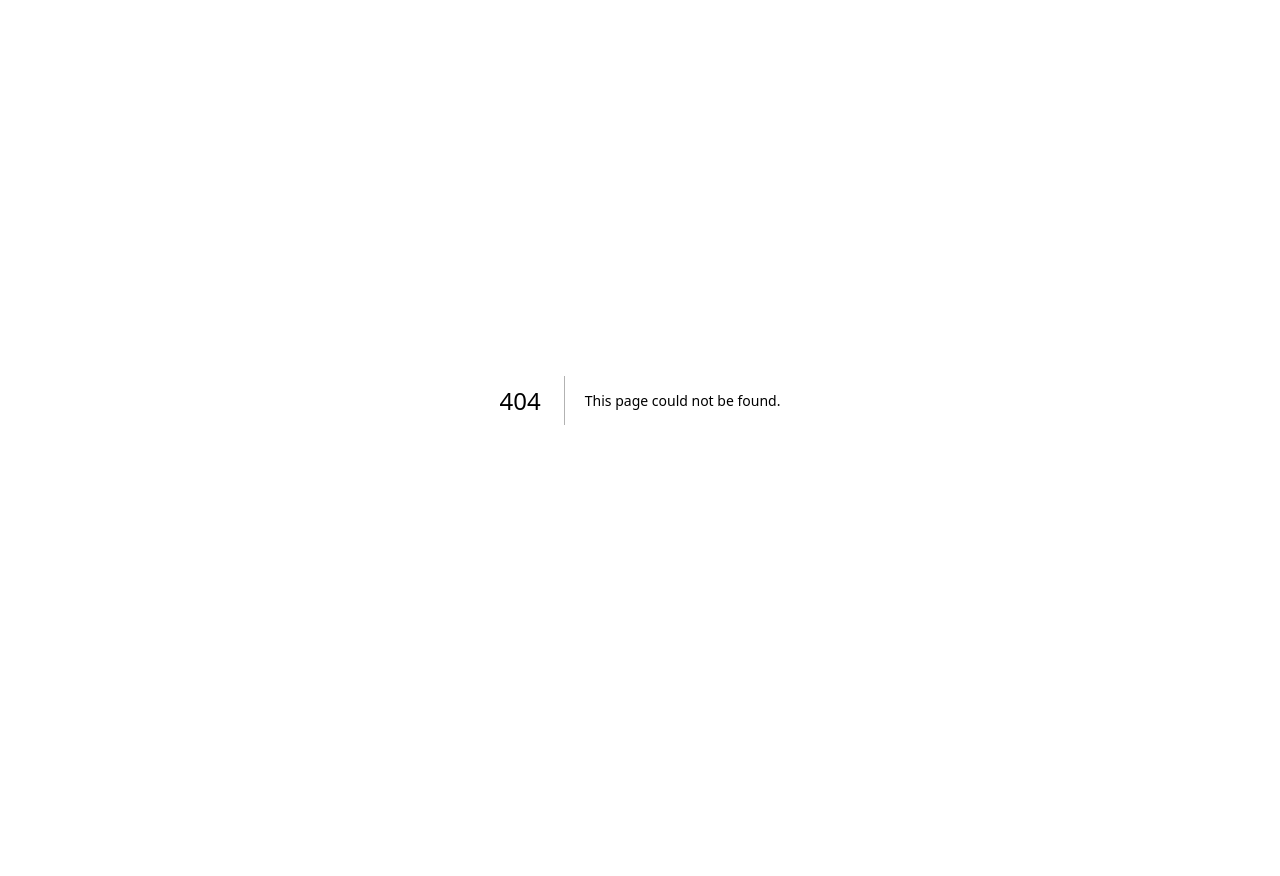
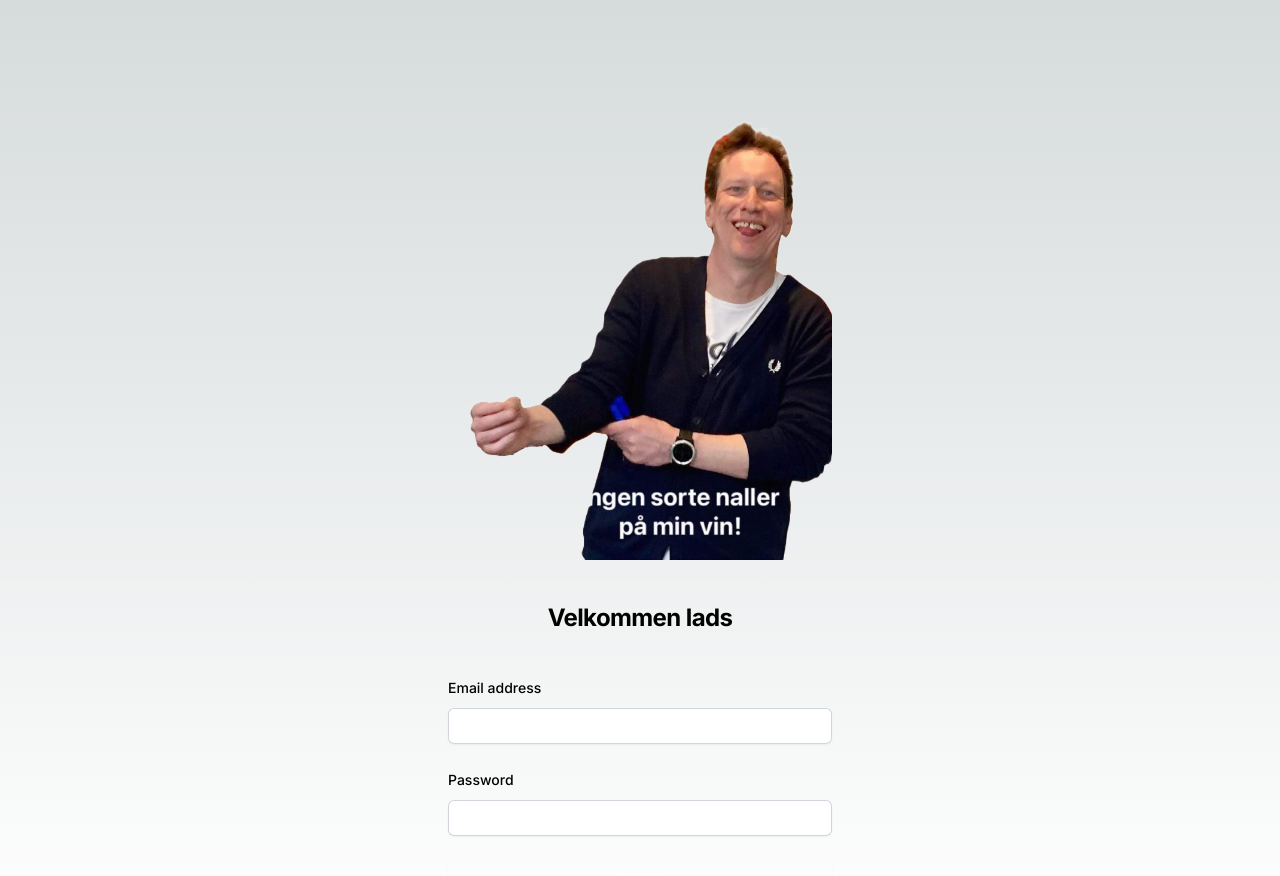
Before and after one commit to Fiedler12/betting-app, a Next.js app: page /login in a window 1280 px wide. Before the commit this address had no page. Shown: the top 876 px of the page. Before the commit the page ends 800 px from the top, so only its background shows below. Built offline with nearby package versions, Linux system fonts and the light colour scheme.

Commit message:
Initial commit

```diff
--- /dev/null
+++ b/src/app/home/page.tsx
@@ -0,0 +1,8 @@
+
+export default function Home() {
+
+    return(
+        <h1>Hi</h1>
+
+    )
+}
--- /dev/null
+++ b/src/app/login/page.tsx
@@ -0,0 +1,93 @@
+"use client"
+import { useRouter } from "next/navigation";
+import { useState } from "react"
+
+export default function Login() {
+    const [username, setUsername] = useState("");
+    const [password, setPassword] = useState("");
+    const [loading, setLoading] = useState(false);
+    const [failed, setFailed] = useState(false);
+    const router = useRouter();
+
+    const submit = async () => {
+        setLoading(true);
+        await setTimeout(() => {console.log("Login started")}, 1000);
+        router.push("/home");
+    }
+    return(
+        <div className="flex min-h-full flex-1 flex-col px-6 py-12 lg:px-8">
+        <div className="sm:mx-auto sm:w-full sm:max-w-sm">
+          <img
+            className="mx-auto h-100 w-auto"
+            src="/lad.png"
+            alt="Your Company"
+          />
+          <h2 className="mt-10 text-center text-2xl font-bold leading-9 tracking-tight text-black dark:text-white">
+            Velkommen lads
+          </h2>
+        </div>
+        {!loading ?
+        <div className="mt-10 sm:mx-auto sm:w-full sm:max-w-sm">
+        <form className="space-y-6" action={submit}>
+            {failed &&
+            <div>
+              <label className="block text-sm font-medium leading-6 text-red-500">
+                Wrong username or password
+              </label>
+            </div>
+            }
+            <div>
+              <label htmlFor="email" className="block text-sm font-medium leading-6 text-black dark:text-white">
+                Email address
+              </label>
+              <div className="mt-2">
+                <input
+                  id="email"
+                  name="email"
+                  type="email"
+                  autoComplete="email"
+                  onChange={e => setUsername(e.target.value)}
+                  required
+                  className="block w-full rounded-md border-0 py-1.5 text-gray-900 shadow-sm ring-1 ring-inset ring-gray-300 placeholder:text-gray-400 focus:ring-2 focus:ring-inset focus:ring-indigo-600 sm:text-sm sm:leading-6"
+                />
+              </div>
+            </div>
+
+            <div>
+              <div className="flex items-center justify-between">
+                <label htmlFor="password" className="block text-sm font-medium leading-6 text-black dark:text-white">
+                  Password
+                </label>
+              </div>
+              <div className="mt-2">
+                <input
+                  id="password"
+                  name="password"
+                  type="password"
+                  autoComplete="current-password"
+                  onChange={e => setPassword(e.target.value)}
+                  required
+                  className="block w-full rounded-md border-0 py-1.5 text-gray-900 shadow-sm ring-1 ring-inset ring-gray-300 placeholder:text-gray-400 focus:ring-2 focus:ring-inset focus:ring-indigo-600 sm:text-sm sm:leading-6"
+                  />
+              </div>
+            </div>
+
+            <div>
+              <button
+                type="submit"
+                className="flex w-full justify-center rounded-md bg-primary-shade-75 border-gray-200 dark:bg-gray-900 dark:border-gray-700 px-3 py-1.5 text-sm font-semibold leading-6 text-white shadow-sm hover:bg-indigo-500 focus-visible:outline focus-visible:outline-2 focus-visible:outline-offset-2 focus-visible:outline-grey-600"
+                >
+                Sign in
+              </button>
+            </div>
+          </form>
+        </div>
+        :
+        <div>
+            <h1>Loading</h1>
+
+        </div>
+        }
+        </div>
+    )
+}
```
Also changed, not shown: public/lad.png (added).
